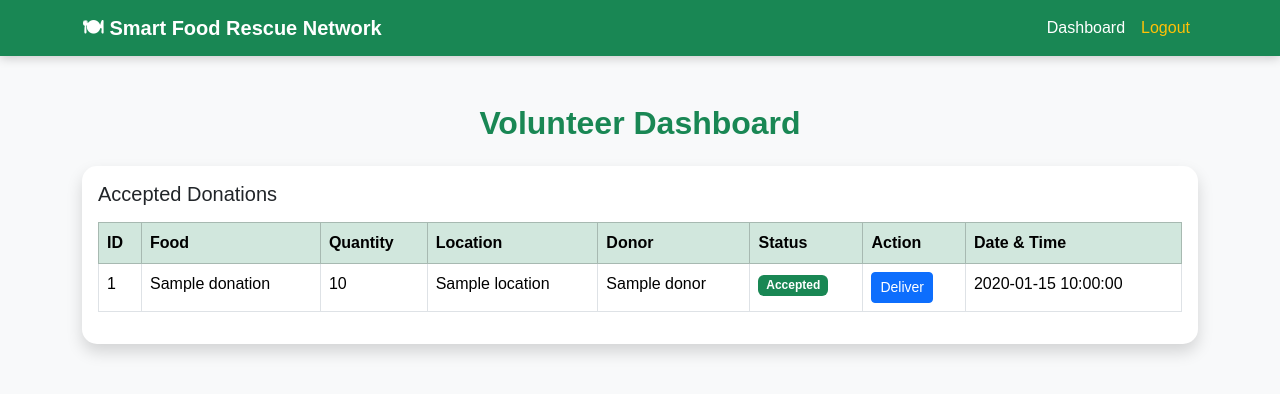
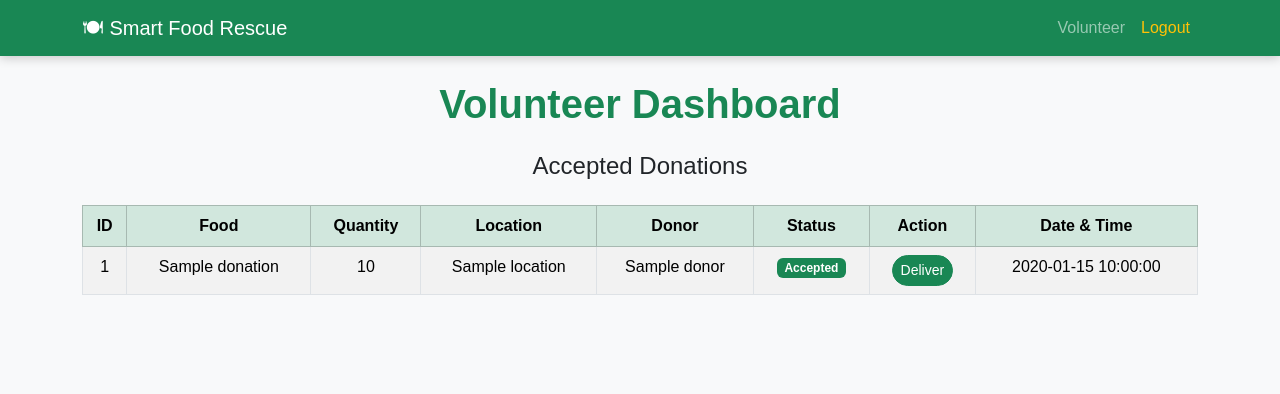
Before and after one commit to shraupawar44-cloud/SmartFoodRescue, a Flask app: template templates/volunteer_dashboard.html in a window 1280 px wide. Shown: the top 394 px of the page. Run offline with Flask 3, Linux system fonts and the light colour scheme; the template is opened without the code that fills it: most values are stand-ins (such as "Sample title", 1, 10 or a date in 2020).

Commit message:
Prepare Smart Food Rescue for deployment

```diff
--- a/requirements.txt
+++ b/requirements.txt
@@ -1,3 +1,4 @@
 Flask
 Flask-Mail
 gunicorn
+Werkzeug
--- a/templates/about.html
+++ b/templates/about.html
@@ -2,6 +2,7 @@
 <html>
 
 <head>
+
 
     <title>About Us</title>
 
--- a/templates/volunteer_dashboard.html
+++ b/templates/volunteer_dashboard.html
@@ -1,7 +1,11 @@
 <!DOCTYPE html>
-<html>
+<html lang="en">
 
 <head>
+
+    <meta charset="UTF-8">
+
+    <meta name="viewport" content="width=device-width, initial-scale=1.0">
 
     <title>Volunteer Dashboard</title>
 
@@ -11,121 +15,181 @@
 
 </head>
 
-<body class="bg-light">
 
-<!-- Navbar -->
+<body>
+
 
 <nav class="navbar navbar-expand-lg navbar-dark bg-success">
 
     <div class="container">
 
-<a class="navbar-brand fw-bold" href="/">
-🍽 Smart Food Rescue Network
+        <a class="navbar-brand" href="/">
+            🍽 Smart Food Rescue
         </a>
+
+
+        <button class="navbar-toggler"
+                type="button"
+                data-bs-toggle="collapse"
+                data-bs-target="#navbarMenu">
+
+            <span class="navbar-toggler-icon"></span>
+
+        </button>
+
+
+        <div class="collapse navbar-collapse" id="navbarMenu">
 
             <ul class="navbar-nav ms-auto">
 
                 <li class="nav-item">
-<a class="nav-link active" href="/volunteer">Dashboard</a>
+                    <a class="nav-link" href="/volunteer">
+                        Volunteer
+                    </a>
                 </li>
 
+
                 <li class="nav-item">
-<a class="nav-link text-warning" href="/logout">Logout</a>
+                    <a class="nav-link text-warning" href="/logout">
+                        Logout
+                    </a>
                 </li>
 
             </ul>
 
         </div>
 
+    </div>
+
 </nav>
 
-<div class="container mt-5">
 
-<h2 class="text-center text-success mb-4">
 
+<div class="container mt-4">
+
+
+<h1 class="text-center text-success">
     Volunteer Dashboard
+</h1>
 
-</h2>
 
-<div class="card shadow">
+<h4 class="text-center mt-4">
+    Accepted Donations
+</h4>
 
-<div class="card-body">
 
-<h5 class="mb-3">
 
-Accepted Donations
+<div class="table-responsive mt-4">
 
-</h5>
 
-<table class="table table-bordered table-hover">
+<table class="table table-bordered table-striped text-center">
+
 
 <thead class="table-success">
 
 <tr>
 
 <th>ID</th>
+
 <th>Food</th>
+
 <th>Quantity</th>
+
 <th>Location</th>
+
 <th>Donor</th>
+
 <th>Status</th>
+
 <th>Action</th>
+
 <th>Date & Time</th>
+
 
 </tr>
 
 </thead>
 
+
+
 <tbody>
+
 
 {% for d in donations %}
 
+
 <tr>
+
 
 <td>{{ d.id }}</td>
 
+
 <td>{{ d.food_name }}</td>
+
 
 <td>{{ d.quantity }}</td>
 
+
 <td>{{ d.location }}</td>
+
 
 <td>{{ d.donor }}</td>
 
 
 <td>
+
 <span class="badge bg-success">
+
 {{ d.status }}
+
 </span>
+
 </td>
 
 
+
 <td>
+
 <a href="/deliver/{{ d.id }}"
-       class="btn btn-primary btn-sm">
+class="btn btn-success btn-sm">
+
 Deliver
+
 </a>
+
 </td>
 
 
+
 <td>
+
 {{ d.created_at }}
+
 </td>
+
 
 
 </tr>
 
+
 {% endfor %}
+
 
 </tbody>
 
+
 </table>
+
 
 </div>
 
+
 </div>
 
-</div>
+
+
+<script src="https://cdn.jsdelivr.net/npm/bootstrap@5.3.3/dist/js/bootstrap.bundle.min.js"></script>
+
 
 </body>
 
```
Also changed, not shown: templates/donor_dashboard.html (+43 -2 lines). Lines whose indentation alone changed are shown as unchanged.
